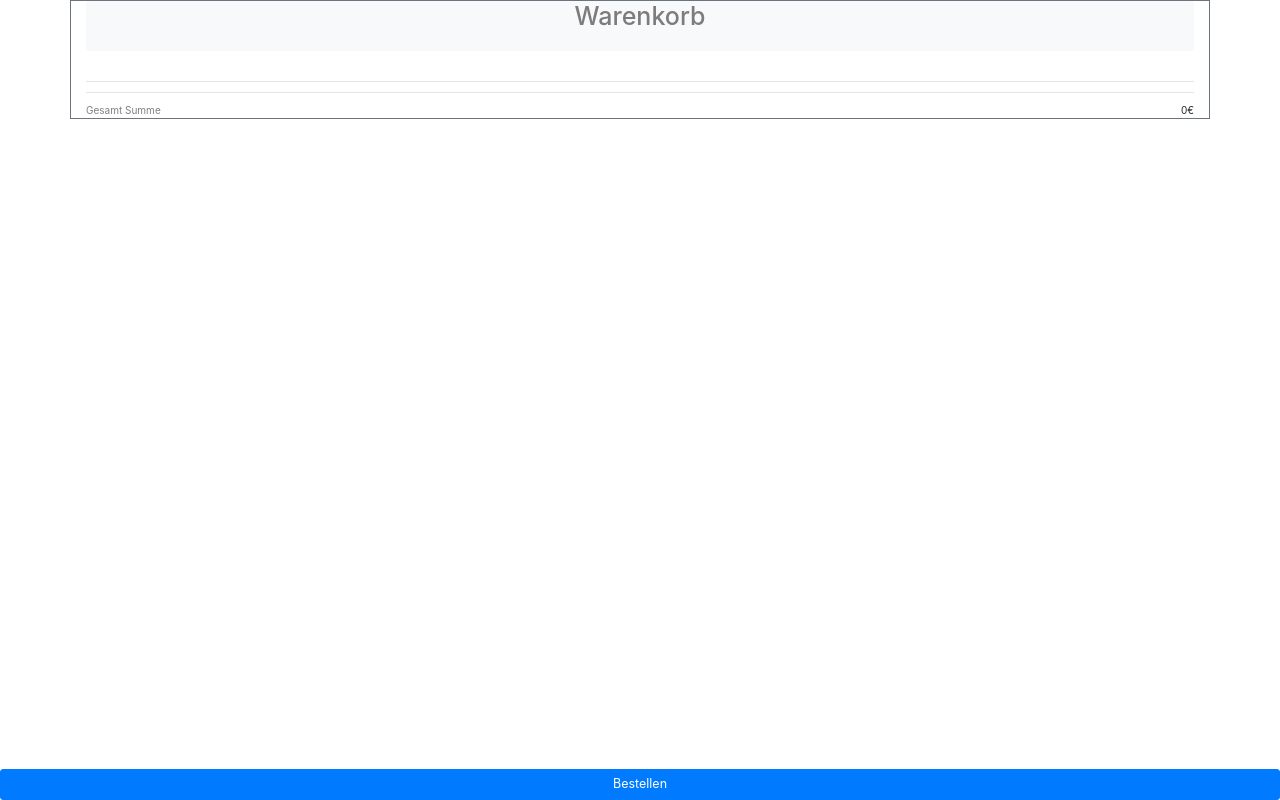
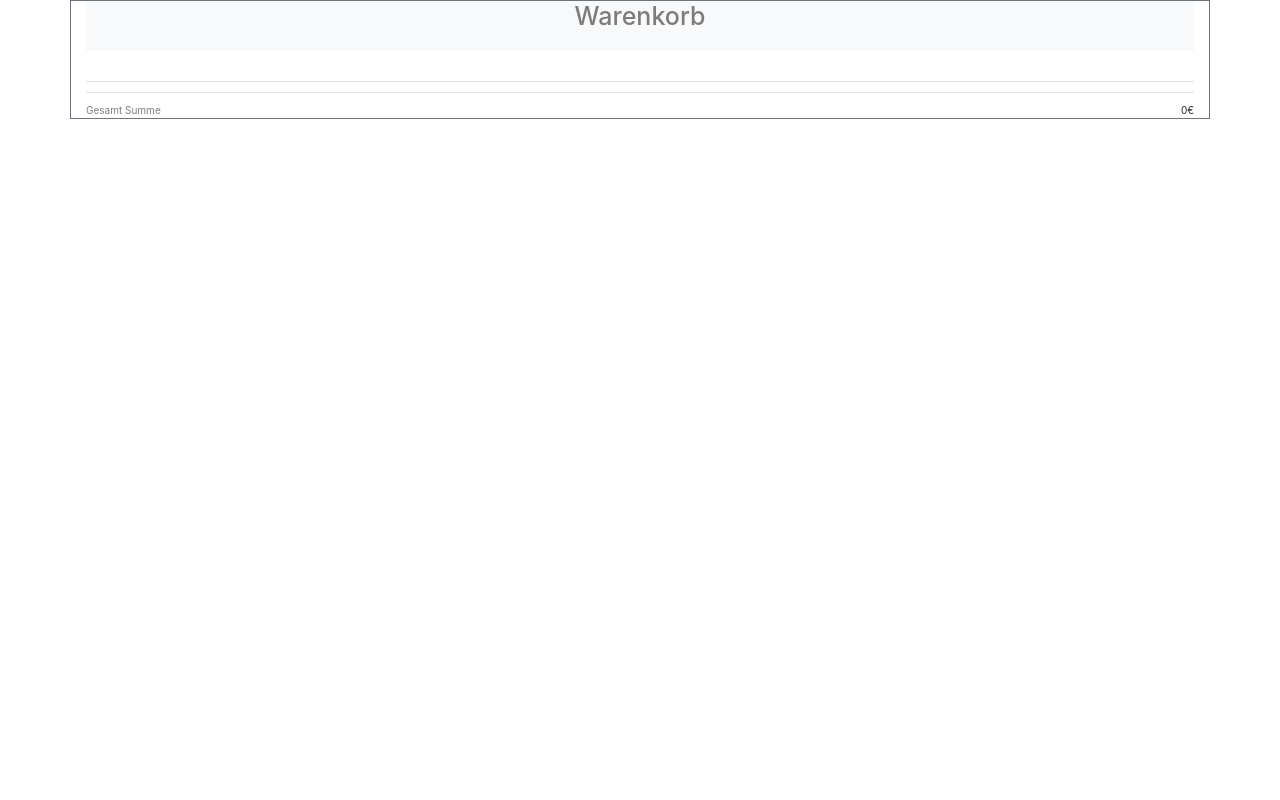
Before and after one commit to tsingh38/websitefrontend, an Angular app: page /cart in a window 1280 px wide. Built offline with nearby package versions, Linux system fonts and the light colour scheme.

Commit message:
shop efficient

```diff
--- a/src/app/shop/cart/cart.component.html
+++ b/src/app/shop/cart/cart.component.html
@@ -32,4 +32,4 @@
 
 
     </div>
-    <div class="btn btn-primary fixed-bottom  pull-center btn-lg text-white w-100">Bestellen</div>
+    <div  *ngIf="orderedItems.length > 0" class="btn btn-primary fixed-bottom  pull-center btn-lg text-white w-100">Bestellen</div>
--- a/src/app/shop/cart/cart.component.ts
+++ b/src/app/shop/cart/cart.component.ts
@@ -68,7 +68,7 @@ this.cartService.triggerCalculationsInCart(this.orderedItems);
   }
 
   deleteTheItem(index:number){
-    this.orderedItems.slice(index);
+   this.orderedItems.splice(index,1);
     this.cartService.triggerCalculationsInCart(this.orderedItems);
   }
 
```
